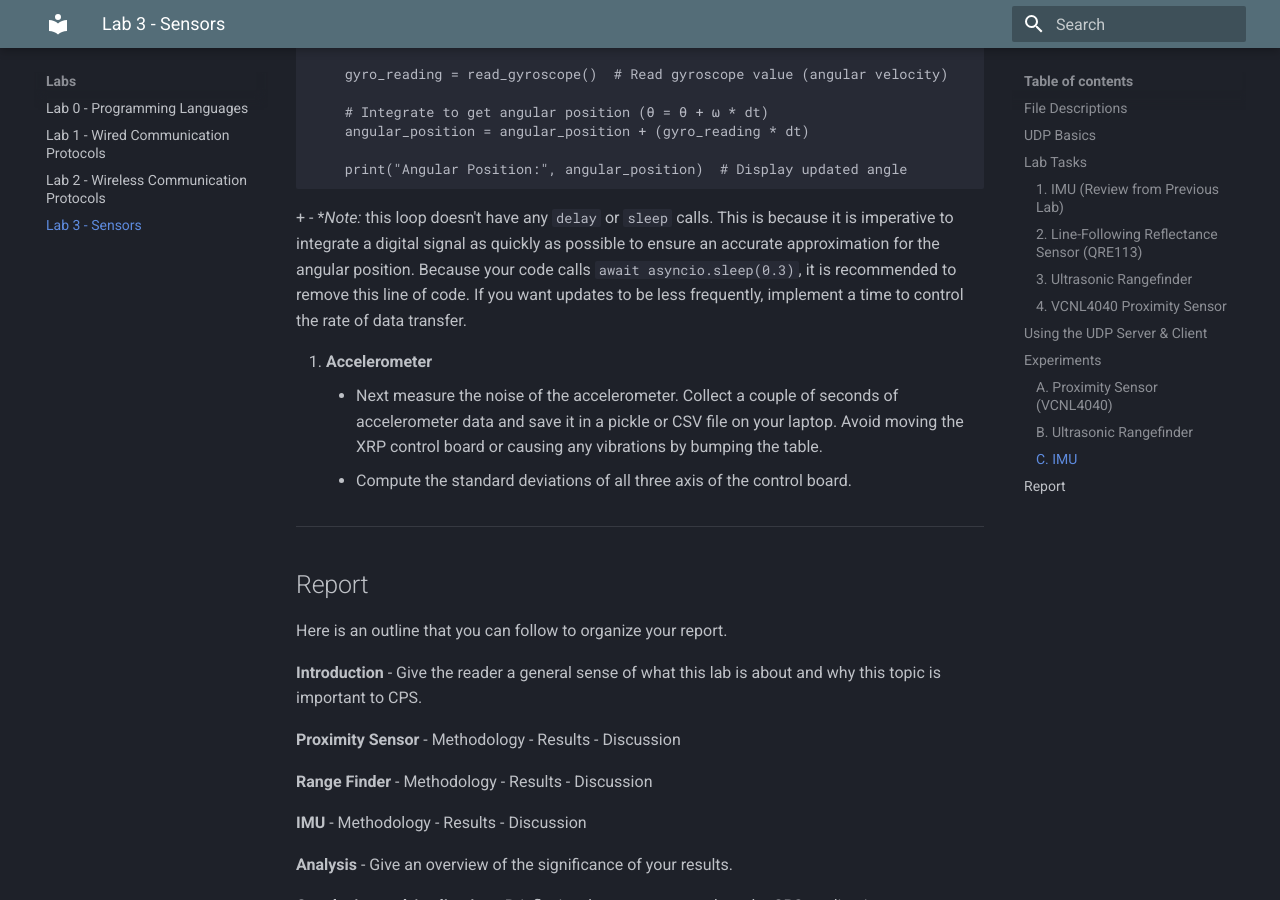
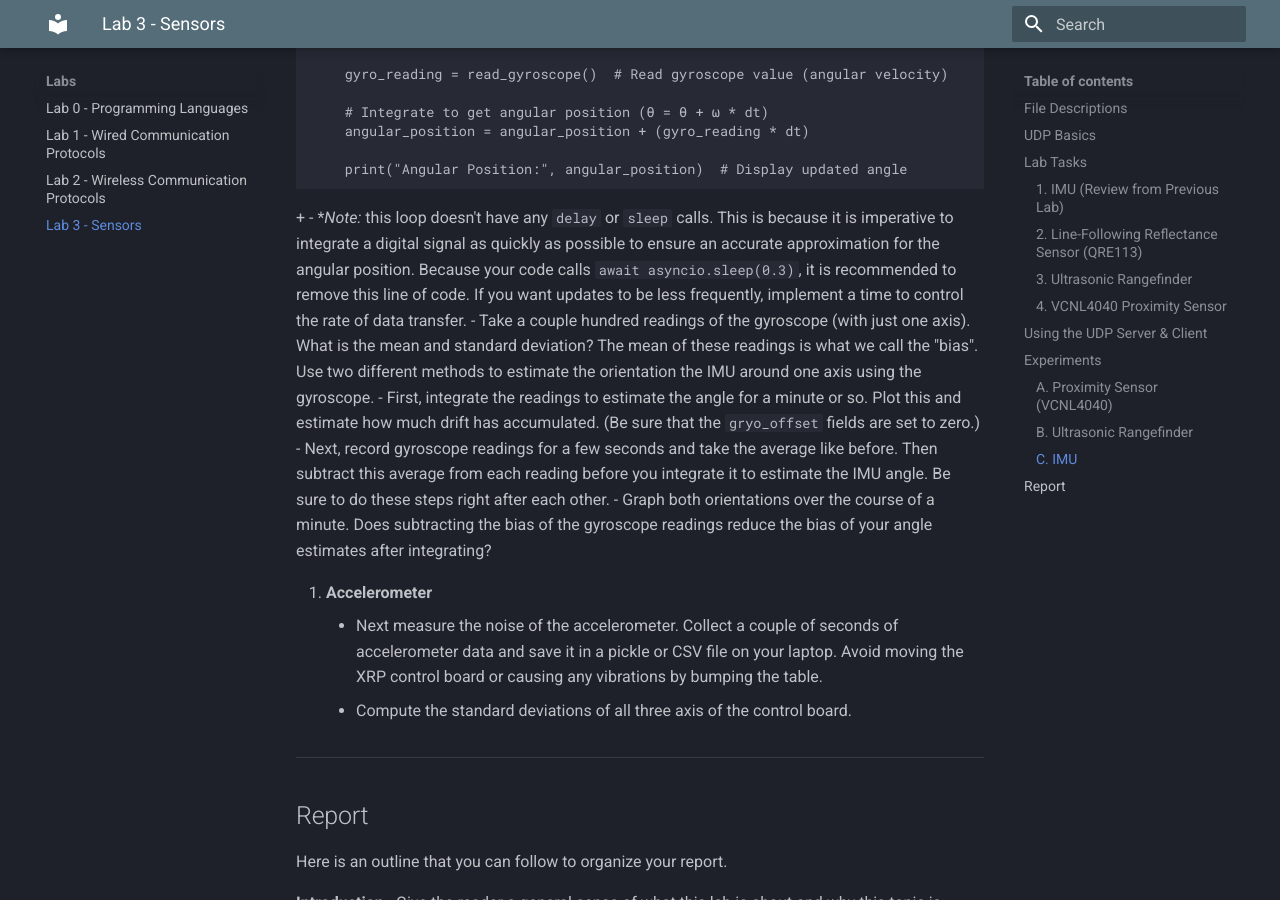
Before and after one commit to CPS-Cornell/course, an MkDocs documentation site: the page built from docs/labs/Lab3/Lab3.md, in a window 1280 px wide and 900 px high, scrolled down 6883 px. Built offline with MkDocs 1.6.1 and Material for MkDocs 9.7.7, drawn with Linux system fonts in a browser that asks for light colours.

Commit message:
added details to lab3

````diff
--- a/docs/labs/Lab3/Lab3.md
+++ b/docs/labs/Lab3/Lab3.md
@@ -208,8 +208,12 @@ while true:
 ```
 +
     - **Note:* this loop doesn't have any `delay` or `sleep` calls. This is because it is imperative to integrate a digital signal as quickly as possible to ensure an accurate approximation for the angular position. Because your code calls `await asyncio.sleep(0.3)`, it is recommended to remove this line of code. If you want updates to be less frequently, implement a time to control the rate of data transfer.
+    - Take a couple hundred readings of the gyroscope (with just one axis). What is the mean and standard deviation? The mean of these readings is what we call the "bias". Use two different methods to estimate the orientation the IMU around one axis using the gyroscope.
+      - First, integrate the readings to estimate the angle for a minute or so. Plot this and estimate how much drift has accumulated. (Be sure that the `gryo_offset` fields are set to zero.)
+      - Next, record gyroscope readings for a few seconds and take the average like before. Then subtract this average from each reading before you integrate it to estimate the IMU angle. Be sure to do these steps right after each other.
+      - Graph both orientations over the course of a minute. Does subtracting the bias of the gyroscope readings reduce the bias of your angle estimates after integrating?
 
-2. **Accelerometer**
+1. **Accelerometer**
     - Next measure the noise of the accelerometer. Collect a couple of seconds of accelerometer data and save it in a pickle or CSV file on your laptop. Avoid moving the XRP control board or causing any vibrations by bumping the table.
     - Compute the standard deviations of all three axis of the control board.
 
````
